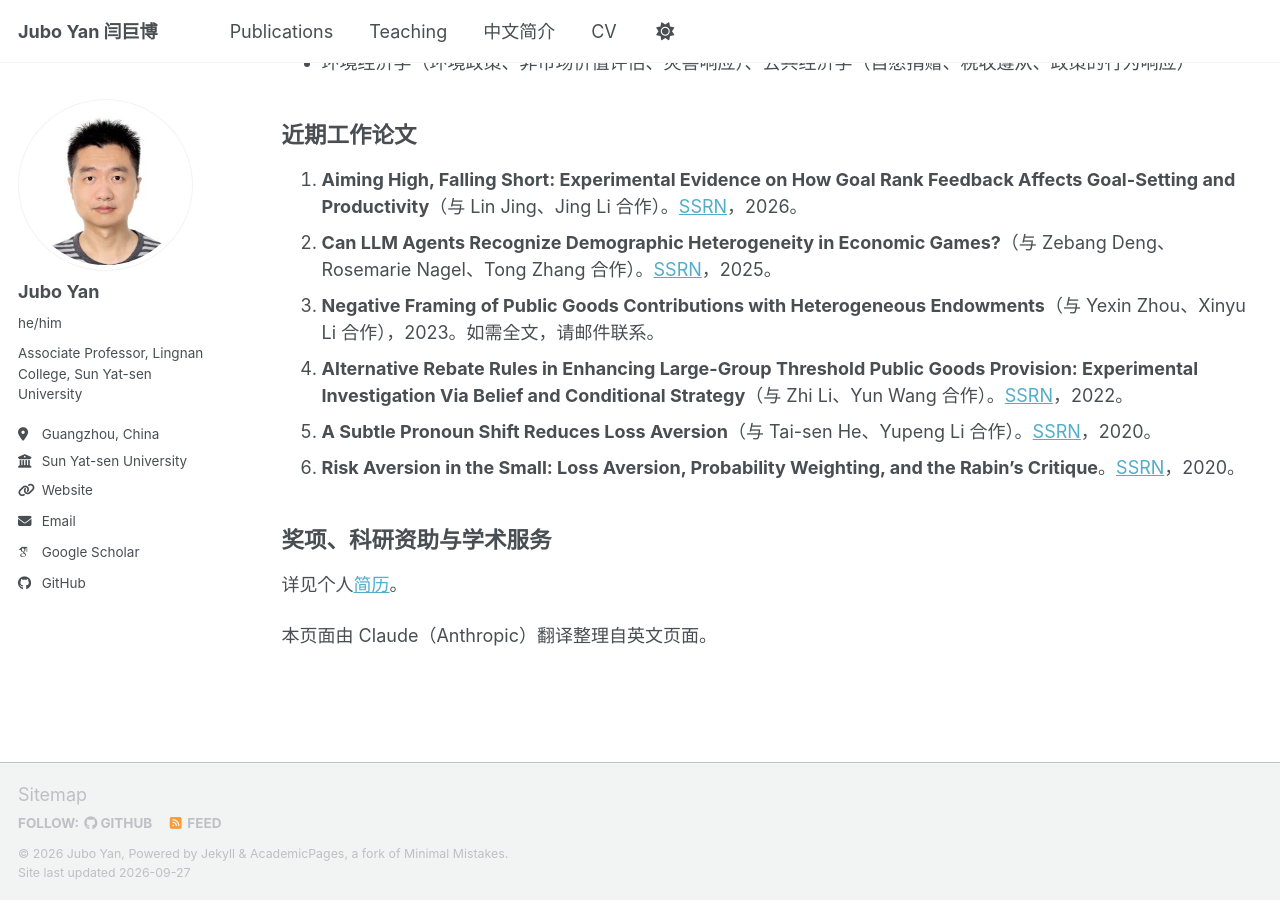
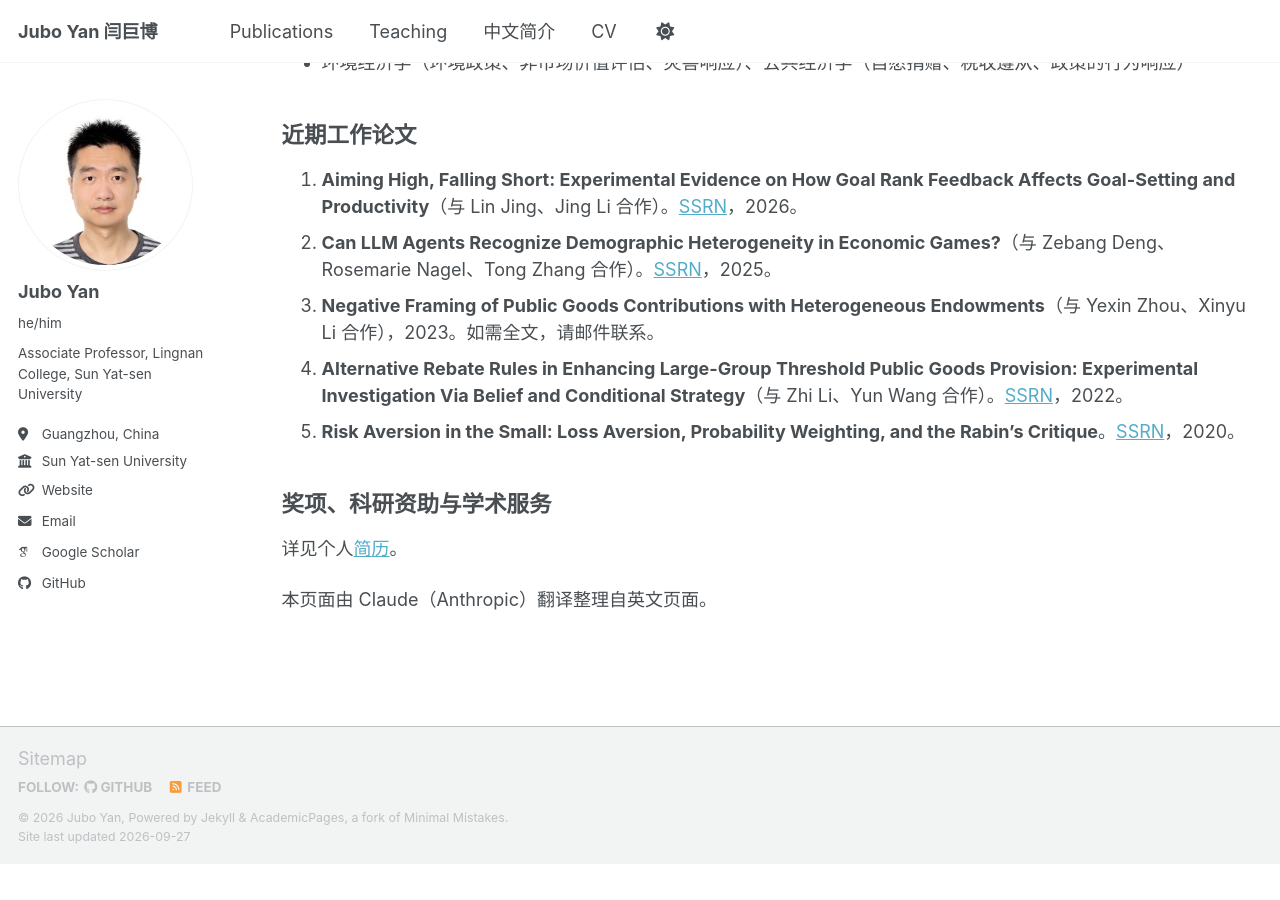
Before and after one commit to xiaogengjacky/xiaogengjacky.github.io, a Jekyll site: the page built from _pages/portfolio.md, in a window 1280 px wide and 900 px high, scrolled down 751 px. Built offline with Jekyll 4.4.1, drawn with Linux system fonts in a browser that asks for light colours; some web fonts are replaced; a script bundle is joined from its source files by our own code; library files that are not in the unit come from our copies; after the commit the page ends 1615 px from its top, so only the background shows below that.

Commit message:
Remove accepted pronoun and loss aversion paper from recent work list

```diff
--- a/_pages/portfolio.md
+++ b/_pages/portfolio.md
@@ -29,8 +29,7 @@
 2. **Can LLM Agents Recognize Demographic Heterogeneity in Economic Games?**（与 Zebang Deng、Rosemarie Nagel、Tong Zhang 合作）。[SSRN](https://papers.ssrn.com/sol3/papers.cfm?abstract_id=5197303)，2025。
 3. **Negative Framing of Public Goods Contributions with Heterogeneous Endowments**（与 Yexin Zhou、Xinyu Li 合作），2023。如需全文，请邮件联系。
 4. **Alternative Rebate Rules in Enhancing Large-Group Threshold Public Goods Provision: Experimental Investigation Via Belief and Conditional Strategy**（与 Zhi Li、Yun Wang 合作）。[SSRN](https://papers.ssrn.com/sol3/papers.cfm?abstract_id=4187988)，2022。
-5. **A Subtle Pronoun Shift Reduces Loss Aversion**（与 Tai-sen He、Yupeng Li 合作）。[SSRN](https://papers.ssrn.com/sol3/papers.cfm?abstract_id=3945320)，2020。
-6. **Risk Aversion in the Small: Loss Aversion, Probability Weighting, and the Rabin's Critique**。[SSRN](https://papers.ssrn.com/sol3/papers.cfm?abstract_id=2858124)，2020。
+5. **Risk Aversion in the Small: Loss Aversion, Probability Weighting, and the Rabin's Critique**。[SSRN](https://papers.ssrn.com/sol3/papers.cfm?abstract_id=2858124)，2020。
 
 ## 奖项、科研资助与学术服务
 
```
